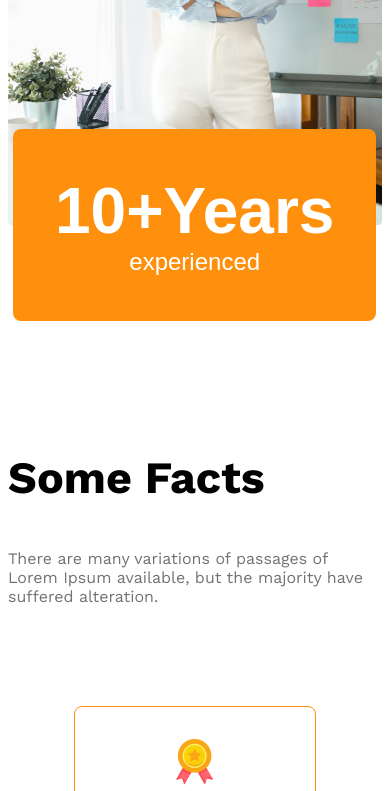
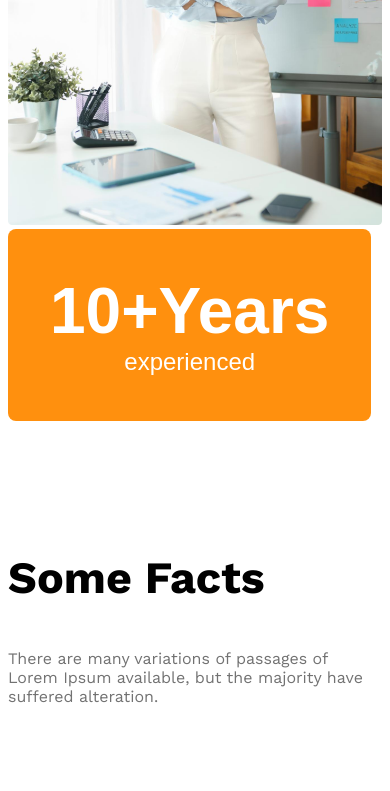
Before and after one commit to HardEnd-art/A-Responsive-Site, a plain HTML site: page index.html in a window 390 px wide. Shown: the part 4980-5771 px from the top of the page. Drawn offline with nearby package versions, Linux system fonts and the light colour scheme.

Commit message:
adjust some responsive settings

```diff
--- a/Styles/architects.css
+++ b/Styles/architects.css
@@ -252,10 +252,12 @@ footer{
         gap: 24px;
     }
     #experienced-badge{
-        margin-left: 5px;
+        margin-left: 0px;
+        margin-top: 0px;
     }
     footer p{
         justify-content: center;
+        margin: 0px;
     }
 }
 
```
